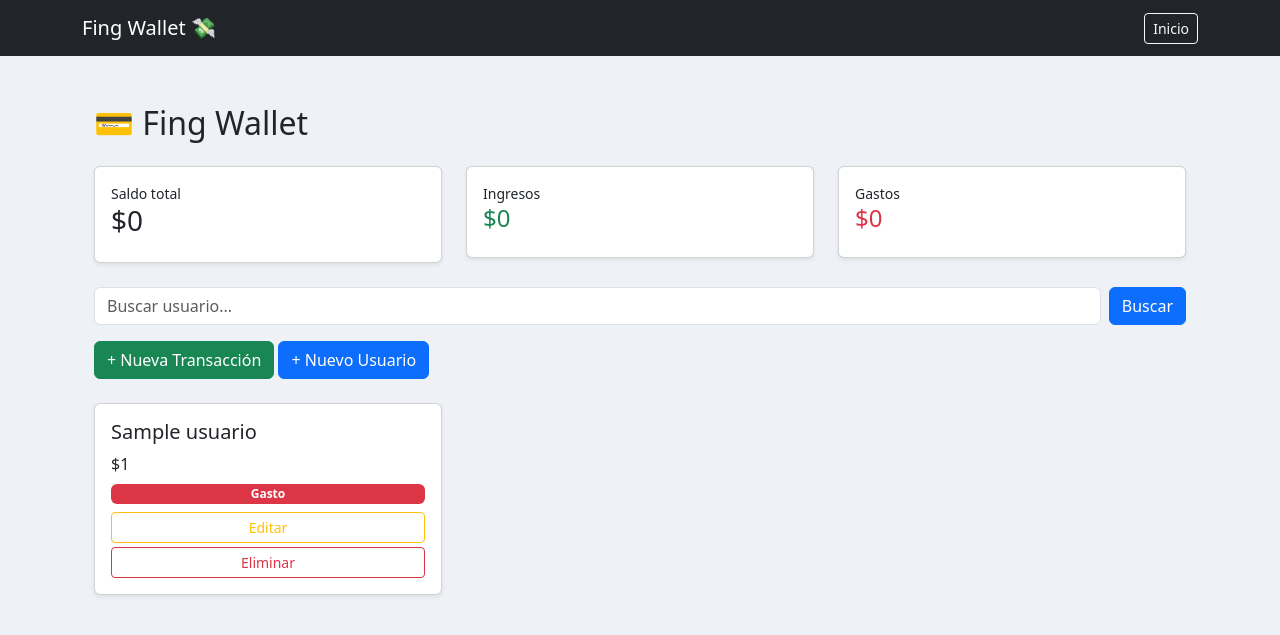
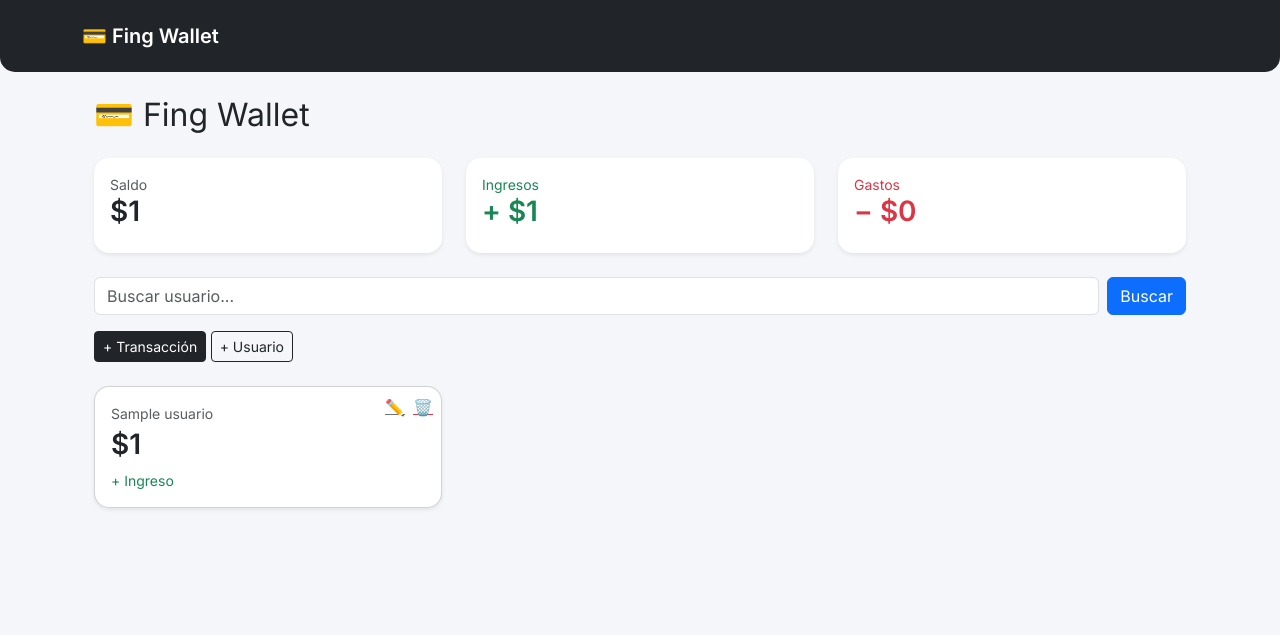
Before and after one commit to BelZambrano/fing-wallet-django, a Django app: page / in a window 1280 px wide. Shown: the top 635 px of the page. Run offline with Django 5.2, Linux system fonts and the light colour scheme; tables that the repository leaves empty hold one stand-in row (values such as "Sample post").

Commit message:
Mejora UI fintech: formato CLP con puntos, resumen visual de saldo/ingresos/gastos y correcciones de diseño

```diff
--- a/tareas/models.py
+++ b/tareas/models.py
@@ -3,17 +3,20 @@
 
 class Usuario(models.Model):
     nombre = models.CharField(max_length=100)
-    email = models.EmailField()
 
     def __str__(self):
         return self.nombre
 
 
 class Transaccion(models.Model):
+    TIPOS = [
+        ("ingreso", "Ingreso"),
+        ("gasto", "Gasto"),
+    ]
+
     usuario = models.ForeignKey(Usuario, on_delete=models.CASCADE)
     monto = models.DecimalField(max_digits=10, decimal_places=2)
-    tipo = models.CharField(max_length=10)  # ingreso / gasto
-    fecha = models.DateTimeField(auto_now_add=True)
+    tipo = models.CharField(max_length=10, choices=TIPOS)
 
     def __str__(self):
-        return f"{self.usuario} - {self.monto}"
+        return f"{self.usuario} - {self.monto} - {self.tipo}"
--- a/tareas/templates/base.html
+++ b/tareas/templates/base.html
@@ -2,20 +2,38 @@
 <html>
 <head>
     <title>Fing Wallet</title>
+
+    <!-- Bootstrap -->
     <link href="https://cdn.jsdelivr.net/npm/bootstrap@5.3.0/dist/css/bootstrap.min.css" rel="stylesheet">
+
+    <!-- Fuente bonita -->
+    <link href="https://fonts.googleapis.com/css2?family=Inter:wght@300;400;600&display=swap" rel="stylesheet">
+
+    <style>
+        body {
+            background-color: #f4f6f9;
+            font-family: 'Inter', sans-serif;
+        }
+
+        .card {
+            border-radius: 15px;
+        }
+
+        .navbar {
+            border-radius: 0 0 15px 15px;
+        }
+    </style>
 </head>
-<body style="background-color:#eef1f5;">
 
-<!-- NAVBAR -->
-<nav class="navbar navbar-dark bg-dark">
+<body>
+
+<nav class="navbar navbar-dark bg-dark p-3">
     <div class="container">
-        <span class="navbar-brand">Fing Wallet 💸</span>
-        <a href="/" class="btn btn-outline-light btn-sm">Inicio</a>
+        <span class="navbar-brand fw-bold">💳 Fing Wallet</span>
     </div>
 </nav>
 
-<!-- CONTENIDO -->
-<div class="container mt-5">
+<div class="container mt-4">
     {% block content %}
     {% endblock %}
 </div>
--- a/tareas/templates/lista.html
+++ b/tareas/templates/lista.html
@@ -1,4 +1,5 @@
-{% extends 'base.html' %}
+{% extends "base.html" %}
+{% load filtros %}
 
 {% block content %}
 
@@ -9,24 +10,33 @@
     <!-- 💸 RESUMEN -->
     <div class="row mb-4">
 
+        <!-- SALDO -->
         <div class="col-md-4">
-            <div class="card p-3 shadow-sm">
-                <small>Saldo total</small>
-                <h3>${{ saldo|floatformat:0 }}</h3>
+            <div class="card p-3 shadow-sm border-0">
+                <small class="text-muted">Saldo</small>
+                <h3 class="fw-bold text-dark">
+                    ${{ saldo|clp }}
+                </h3>
             </div>
         </div>
 
+        <!-- INGRESOS -->
         <div class="col-md-4">
-            <div class="card p-3 shadow-sm">
-                <small>Ingresos</small>
-                <h4 class="text-success">${{ ingresos|floatformat:0 }}</h4>
+            <div class="card p-3 shadow-sm border-0">
+                <small class="text-success">Ingresos</small>
+                <h3 class="fw-bold text-success">
+                    + ${{ ingresos|clp }}
+                </h3>
             </div>
         </div>
 
+        <!-- GASTOS -->
         <div class="col-md-4">
-            <div class="card p-3 shadow-sm">
-                <small>Gastos</small>
-                <h4 class="text-danger">${{ gastos|floatformat:0 }}</h4>
+            <div class="card p-3 shadow-sm border-0">
+                <small class="text-danger">Gastos</small>
+                <h3 class="fw-bold text-danger">
+                    − ${{ gastos|clp }}
+                </h3>
             </div>
         </div>
 
@@ -40,32 +50,37 @@
 
     <!-- BOTONES -->
     <div class="mb-4">
-        <a href="/crear/" class="btn btn-success">+ Nueva Transacción</a>
-        <a href="/crear-usuario/" class="btn btn-primary">+ Nuevo Usuario</a>
+        <a href="/crear/" class="btn btn-dark btn-sm">+ Transacción</a>
+        <a href="/crear-usuario/" class="btn btn-outline-dark btn-sm">+ Usuario</a>
     </div>
 
-    <!-- 📄 LISTADO -->
+    <!-- 📄 TRANSACCIONES -->
     <div class="row">
         {% for t in transacciones %}
-        <div class="col-md-4 mb-3">
-            <div class="card shadow-sm p-3">
+        <div class="col-md-4 mb-4">
 
-                <h5>{{ t.usuario.nombre }}</h5>
-                <p class="mb-2">${{ t.monto|floatformat:0 }}</p>
+            <div class="card shadow-sm p-3 position-relative h-100">
+
+                <div class="position-absolute top-0 end-0 m-2 d-flex gap-2">
+                    <a href="/editar/{{ t.id }}/" class="text-secondary">✏️</a>
+                    <a href="/eliminar/{{ t.id }}/" class="text-danger">🗑️</a>
+                </div>
+
+                <small class="text-muted">{{ t.usuario.nombre }}</small>
+
+                <h3 class="fw-bold mt-1">
+                    ${{ t.monto|clp }}
+                </h3>
 
                 {% if t.tipo == "ingreso" %}
-                    <div class="badge bg-success w-100 mb-2">Ingreso</div>
+                    <span class="text-success small">+ Ingreso</span>
                 {% else %}
-                    <div class="badge bg-danger w-100 mb-2">Gasto</div>
+                    <span class="text-danger small">− Gasto</span>
                 {% endif %}
 
-                <a href="/editar/{{ t.id }}/" class="btn btn-outline-warning btn-sm mb-1">Editar</a>
-                <a href="/eliminar/{{ t.id }}/" class="btn btn-outline-danger btn-sm">Eliminar</a>
+            </div>
 
-            </div>
         </div>
-        {% empty %}
-            <p>No hay transacciones</p>
         {% endfor %}
     </div>
 
--- /dev/null
+++ b/tareas/templatetags/filtros.py
@@ -0,0 +1,11 @@
+from django import template
+
+register = template.Library()
+
+
+@register.filter
+def clp(valor):
+    try:
+        return "{:,.0f}".format(valor).replace(",", ".")
+    except:
+        return valor
--- a/tareas/urls.py
+++ b/tareas/urls.py
@@ -1,16 +1,10 @@
 from django.urls import path
-from .views import (
-    lista_transacciones,
-    crear_transaccion,
-    editar_transaccion,
-    eliminar_transaccion,
-    crear_usuario,
-)
+from .views import *
 
 urlpatterns = [
     path("", lista_transacciones, name="lista"),
-    path("crear/", crear_transaccion),
-    path("editar/<int:id>/", editar_transaccion),
-    path("eliminar/<int:id>/", eliminar_transaccion),
-    path("crear-usuario/", crear_usuario),
+    path("crear/", crear_transaccion, name="crear"),
+    path("editar/<int:id>/", editar_transaccion, name="editar"),
+    path("eliminar/<int:id>/", eliminar_transaccion, name="eliminar"),
+    path("crear-usuario/", crear_usuario, name="crear_usuario"),
 ]
--- a/tareas/views.py
+++ b/tareas/views.py
@@ -1,25 +1,17 @@
-from django.shortcuts import render, redirect
-from .models import Transaccion
-from .forms import TransaccionForm, UsuarioForm
-from django.db.models import Sum
+from django.shortcuts import render, redirect, get_object_or_404
+from .models import Transaccion, Usuario
 
 
 def lista_transacciones(request):
     query = request.GET.get("q")
 
-    transacciones = Transaccion.objects.all().order_by("-id")
+    transacciones = Transaccion.objects.all()
 
     if query:
         transacciones = transacciones.filter(usuario__nombre__icontains=query)
 
-    ingresos = (
-        Transaccion.objects.filter(tipo="ingreso").aggregate(Sum("monto"))["monto__sum"]
-        or 0
-    )
-    gastos = (
-        Transaccion.objects.filter(tipo="gasto").aggregate(Sum("monto"))["monto__sum"]
-        or 0
-    )
+    ingresos = sum(t.monto for t in transacciones if t.tipo == "ingreso")
+    gastos = sum(t.monto for t in transacciones if t.tipo == "gasto")
     saldo = ingresos - gastos
 
     return render(
@@ -35,31 +27,49 @@
 
 
 def crear_transaccion(request):
-    form = TransaccionForm(request.POST or None)
-    if form.is_valid():
-        form.save()
+    usuarios = Usuario.objects.all()
+
+    if request.method == "POST":
+        usuario_id = request.POST.get("usuario")
+        monto = request.POST.get("monto")
+        tipo = request.POST.get("tipo")
+
+        usuario = Usuario.objects.get(id=usuario_id)
+
+        Transaccion.objects.create(usuario=usuario, monto=monto, tipo=tipo)
+
         return redirect("lista")
-    return render(request, "form.html", {"form": form})
+
+    return render(request, "form.html", {"usuarios": usuarios})
 
 
 def editar_transaccion(request, id):
-    transaccion = Transaccion.objects.get(id=id)
-    form = TransaccionForm(request.POST or None, instance=transaccion)
-    if form.is_valid():
-        form.save()
+    transaccion = get_object_or_404(Transaccion, id=id)
+    usuarios = Usuario.objects.all()
+
+    if request.method == "POST":
+        transaccion.usuario_id = request.POST.get("usuario")
+        transaccion.monto = request.POST.get("monto")
+        transaccion.tipo = request.POST.get("tipo")
+        transaccion.save()
+
         return redirect("lista")
-    return render(request, "form.html", {"form": form})
+
+    return render(
+        request, "form.html", {"transaccion": transaccion, "usuarios": usuarios}
+    )
 
 
 def eliminar_transaccion(request, id):
-    transaccion = Transaccion.objects.get(id=id)
+    transaccion = get_object_or_404(Transaccion, id=id)
     transaccion.delete()
     return redirect("lista")
 
 
 def crear_usuario(request):
-    form = UsuarioForm(request.POST or None)
-    if form.is_valid():
-        form.save()
+    if request.method == "POST":
+        nombre = request.POST.get("nombre")
+        Usuario.objects.create(nombre=nombre)
         return redirect("lista")
-    return render(request, "usuario_form.html", {"form": form})
+
+    return render(request, "crear_usuario.html")
```
Also changed, not shown: config/settings.py (+7 -4 lines), tareas/templates/crear_usuario.html (added, +29 -0 lines), tareas/templates/form.html (+40 -8 lines), tareas/templates/usuario_form.html (deleted, +0 -17 lines), tareas/migrations/0002_remove_transaccion_fecha_remove_usuario_email_and_more.py (added), tareas/templatetags/__init__.py (added).
